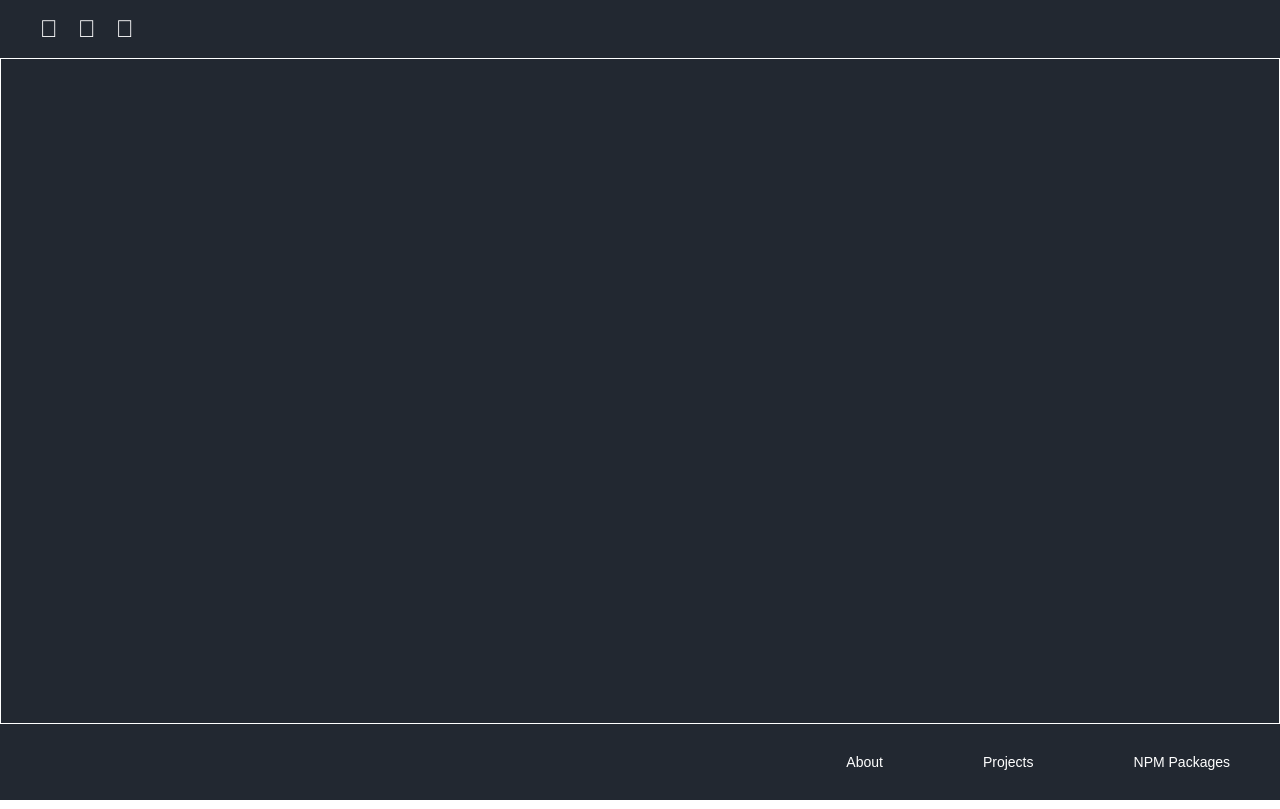
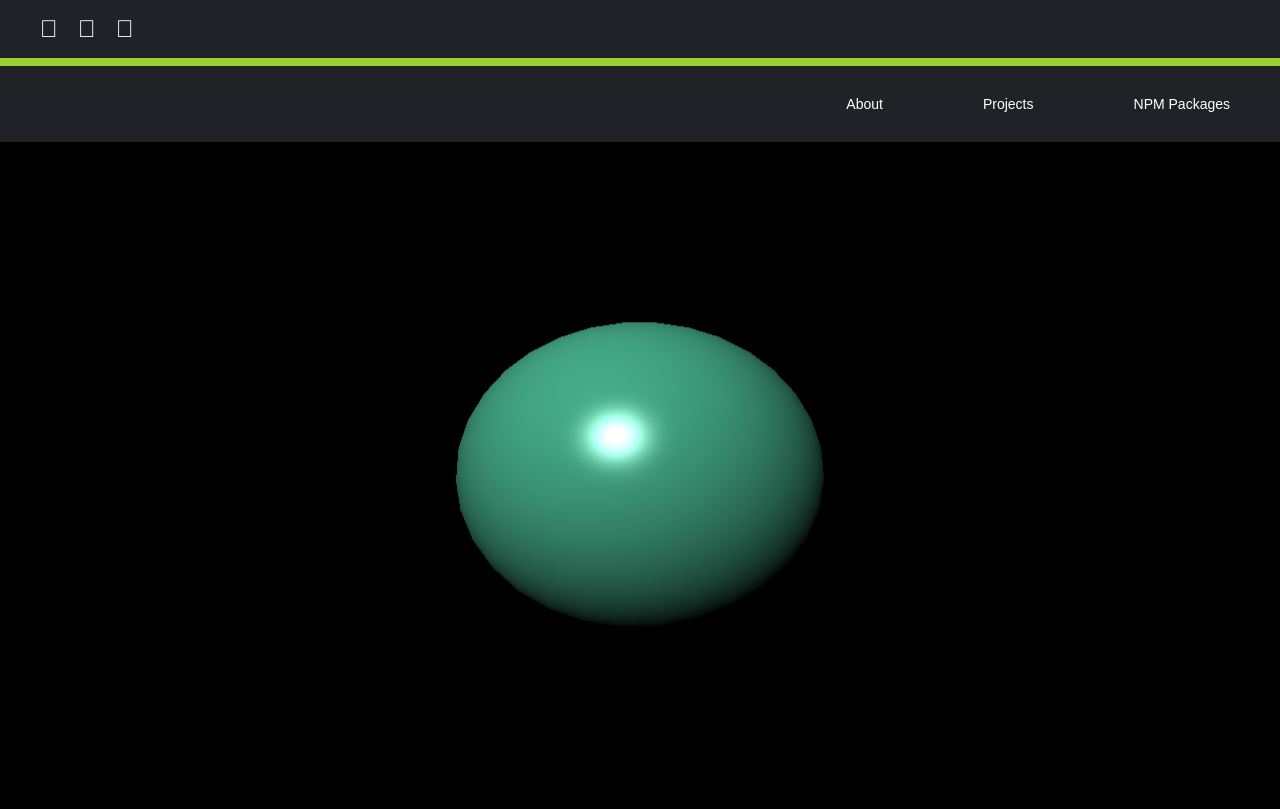
Before and after one commit to PSSabatini/professional-website, a Vue app: page / in a window 1280 px wide. Built offline with nearby package versions, Linux system fonts and the light colour scheme.

Commit message:
Add Three.js animation setup with meshPhongMaterial

```diff
--- a/src/App.vue
+++ b/src/App.vue
@@ -19,7 +19,6 @@ export default {
   body {
     padding: 0;
     margin: 0;
-    box-sizing: border-box;
     font-family: Arial, Helvetica, sans-serif;
   }
 
--- a/src/components/Animation.vue
+++ b/src/components/Animation.vue
@@ -1,18 +1,84 @@
 <template>
-  <div class="animation">
-
+  <div class="animation">{{ animation }}
   </div>
 </template>
 
 <script>
+import * as THREE from 'three';
+import { OrbitControls } from 'three/examples/jsm/controls/OrbitControls.js';
+
 export default {
   name: 'Animation',
+
+  computed: {
+    animation: () => {
+      let scene = new THREE.Scene();
+			let camera = new THREE.PerspectiveCamera( 75, window.innerWidth/window.innerHeight, 0.1, 1000 );
+
+			let renderer = new THREE.WebGLRenderer();
+			renderer.setSize( window.innerWidth, window.innerHeight/1.2 );
+      document.body.appendChild( renderer.domElement );
+
+      window.addEventListener('resize', function() {
+        const width = window.innerWidth;
+        const height = window.innerHeight;
+        renderer.setSize( width, height );
+        camera.aspect = width/height;
+        camera.updateProjectionMatrix();
+      })
+
+      // eslint-disable-next-line no-unused-vars
+      const controls = new OrbitControls( camera, renderer.domElement );
+
+      // create the shape
+      const geometry = new THREE.SphereGeometry( 5, 32, 32 );
+
+      // Add a light
+        const color = 0xFFFFFF;
+        const intensity = 1;
+        const light = new THREE.DirectionalLight(color, intensity);
+        light.position.set(-1, 2, 4);
+        scene.add(light);
+
+      // create a material, color or image texture
+      const material = new THREE.MeshPhongMaterial({ color: 0x44aa88, shininess: 100 });
+      const sphere = new THREE.Mesh( geometry, material );
+      scene.add( sphere );
+
+      camera.position.z = 15;
+
+      // game logic
+      const update = function() {
+        sphere.rotation.x += 0.01;
+        sphere.rotation.y += 0.005;
+      };
+
+      // draw scene
+      const render = function() {
+        renderer.render( scene, camera );
+      };
+
+      // run game loop (update, render, repeat)
+      const GameLoop = function() {
+        requestAnimationFrame( GameLoop );
+        update();
+        render();
+      };
+
+      GameLoop();
+    },
+  },
 }
 </script>
 
 <style lang="scss">
   .animation {
-    border: 1px solid white;
-    height: 100%;
+    border: 4px solid yellowgreen;
+
+    canvas {
+      border: 3px solid crimson;
+      background-color: #212227;
+    }
+
   }
 </style>
--- a/src/components/FooterMenu.vue
+++ b/src/components/FooterMenu.vue
@@ -28,7 +28,7 @@ export default {
       }
 
       &:hover {
-        color:yellowgreen;
+        color:#FF2366;
       }
     }
   }
--- a/src/components/Home.vue
+++ b/src/components/Home.vue
@@ -24,11 +24,6 @@ export default {
 
 <style lang="scss">
 .home {
-  height: 100vh;
-  width: 100%;
-  background-color: #222831;
-  display: flex;
-  flex-direction: column;
-  justify-content: space-between;
+  background-color: #212227;
 }
 </style>
```
